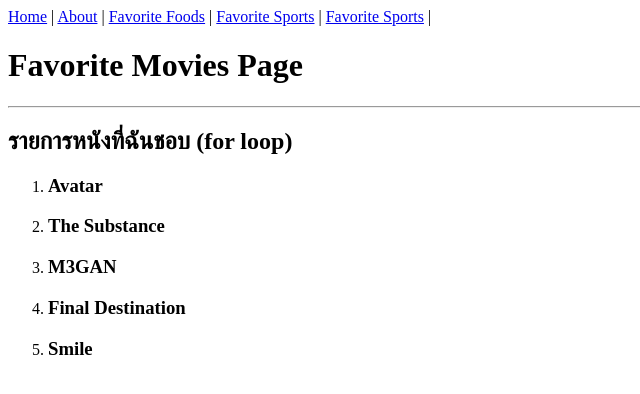
After one commit to Botan-susuk/flask-template-wanticha, a Flask app: page /favorite/movies in a window 1280 px wide. The commit adds this page. Shown: the top 394 px of the page, without its empty margins (0-640 px from the left). Run offline with Flask 3, Linux system fonts and the light colour scheme.

Commit message:
add route movies

```diff
--- a/server.py
+++ b/server.py
@@ -27,3 +27,9 @@
     title = 'Favorite Sports Page'
     sports = ['ฟุตซอล','วอลเลย์บอล', 'แบดมินตัน']
     return render_template('favorite_sports.html', title=title, sports=sports)
+
+@app.route('/favorite/movies')
+def favorite_movies():
+    title = 'Favorite Movies Page'
+    movies = ['Avatar', 'The Substance', 'M3GAN', 'Final Destination', 'Smile']
+    return render_template('favorite_movies.html', title = title, movies = movies)
--- /dev/null
+++ b/templates/favorite_movies.html
@@ -0,0 +1,16 @@
+{% extends 'layout.html' %}
+
+{% block title %}
+  {{ title }}
+{% endblock %}
+
+{% block content %}
+  <h1>{{ title }}</h1>
+  <hr>
+  <h2>รายการหนังที่ฉันชอบ (for loop)</h2>
+  <ol>
+    {% for movie in movies %}
+    <li><h3>{{ movie }}</h3></li>
+    {% endfor %}
+  </ol>
+{% endblock %}
--- a/templates/layout.html
+++ b/templates/layout.html
@@ -9,11 +9,14 @@
   <!-- <a href="/">Home</a>  |
   <a href="/about">About</a> |
   <a href="/favorite/foods">Favorite Food</a> |
-  <a href="/favorite/sports">Favorite Sports</a> | -->
+  <a href="/favorite/sports">Favorite Sports</a> |
+  <a href="/favorite/movies">Favorite Sports</a> | -->
+
   <a href="{{ url_for('index') }}">Home</a> |
   <a href="{{ url_for('about') }}">About</a> |
   <a href="{{ url_for('favorite_foods') }}">Favorite Foods</a> |
   <a href="{{ url_for('favorite_sports') }}">Favorite Sports</a> |
+  <a href="{{ url_for('favorite_movies') }}">Favorite Sports</a> |
   {% block content %}{% endblock %}
 
 </body>
```
Also changed, not shown: requirments.txt (deleted, +0 -10 lines).
